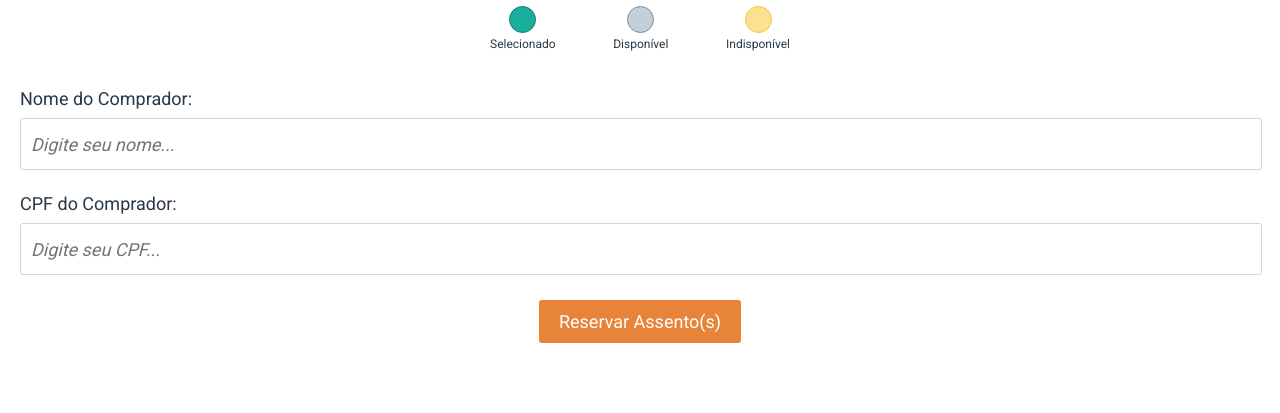
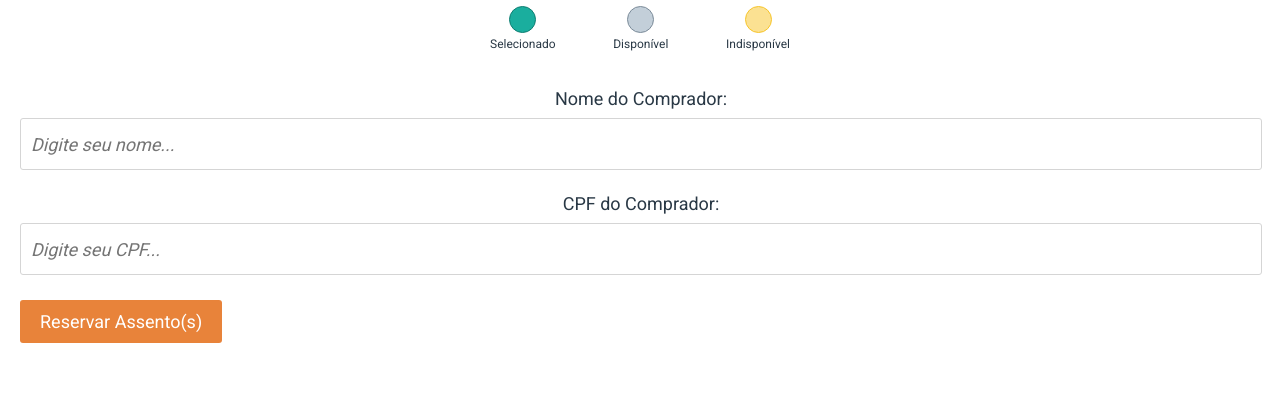
Before and after one commit to taisoliva/projeto10-cineflex, a React (Create React App) app: page /assentos/1 in a window 1280 px wide. Shown: the part 163-576 px from the top of the page. Built offline with nearby package versions, Linux system fonts and the light colour scheme; no server answers.

Commit message:
alterando o nome

```diff
--- a/src/pages/SeatsPage/SeatsPage.js
+++ b/src/pages/SeatsPage/SeatsPage.js
@@ -33,14 +33,14 @@ export default function SeatsPage({ nameMovie, imgMovie,
         })
     }, [])
 
-    function confirmarSessao (event){
+    function confirmarSessao(event) {
         event.preventDefault();
 
 
-        /* if(seatsSelect.length === 0){
+        if (seatsSelect.length === 0) {
             alert("Você precisa escolher pelo menos um assento!")
             return;
-        } */
+        }
 
         let object = {
             ids: seatsSelect,
@@ -48,8 +48,8 @@ export default function SeatsPage({ nameMovie, imgMovie,
             cpf: cpf
         }
 
-        const requisicao = axios.post("https://mock-api.driven.com.br/api/v8/cineflex/seats/book-many", object)
-        requisicao.then(() => navigate("/sucesso"))
+        const promisse = axios.post("https://mock-api.driven.com.br/api/v8/cineflex/seats/book-many", object)
+        promisse.then(() => navigate("/sucesso"))
 
     }
 
@@ -79,13 +79,14 @@ export default function SeatsPage({ nameMovie, imgMovie,
             </CaptionContainer>
 
 
-            <form onSubmit={confirmarSessao}>
-                <FormContainer>
+
+            <FormContainer>
+                <form onSubmit={confirmarSessao}>
                     Nome do Comprador:
                     <input data-test="client-name" placeholder="Digite seu nome..."
                         value={name}
                         onChange={(event) => setName(event.target.value)}
-                        required/>
+                        required />
 
 
 
@@ -97,8 +98,9 @@ export default function SeatsPage({ nameMovie, imgMovie,
                         pattern="\d{3}\.\d{3}\.\d{3}-\d{2}" />
 
                     <button data-test="book-seat-btn" type="submit">Reservar Assento(s)</button>
-                </FormContainer>
-            </form>
+                </form>
+            </FormContainer>
+
 
             <FooterContainer data-test="footer">
                 <div>
@@ -110,7 +112,7 @@ export default function SeatsPage({ nameMovie, imgMovie,
                 </div>
             </FooterContainer>
 
-        </PageContainer>
+        </PageContainer >
     )
 }
 
```
